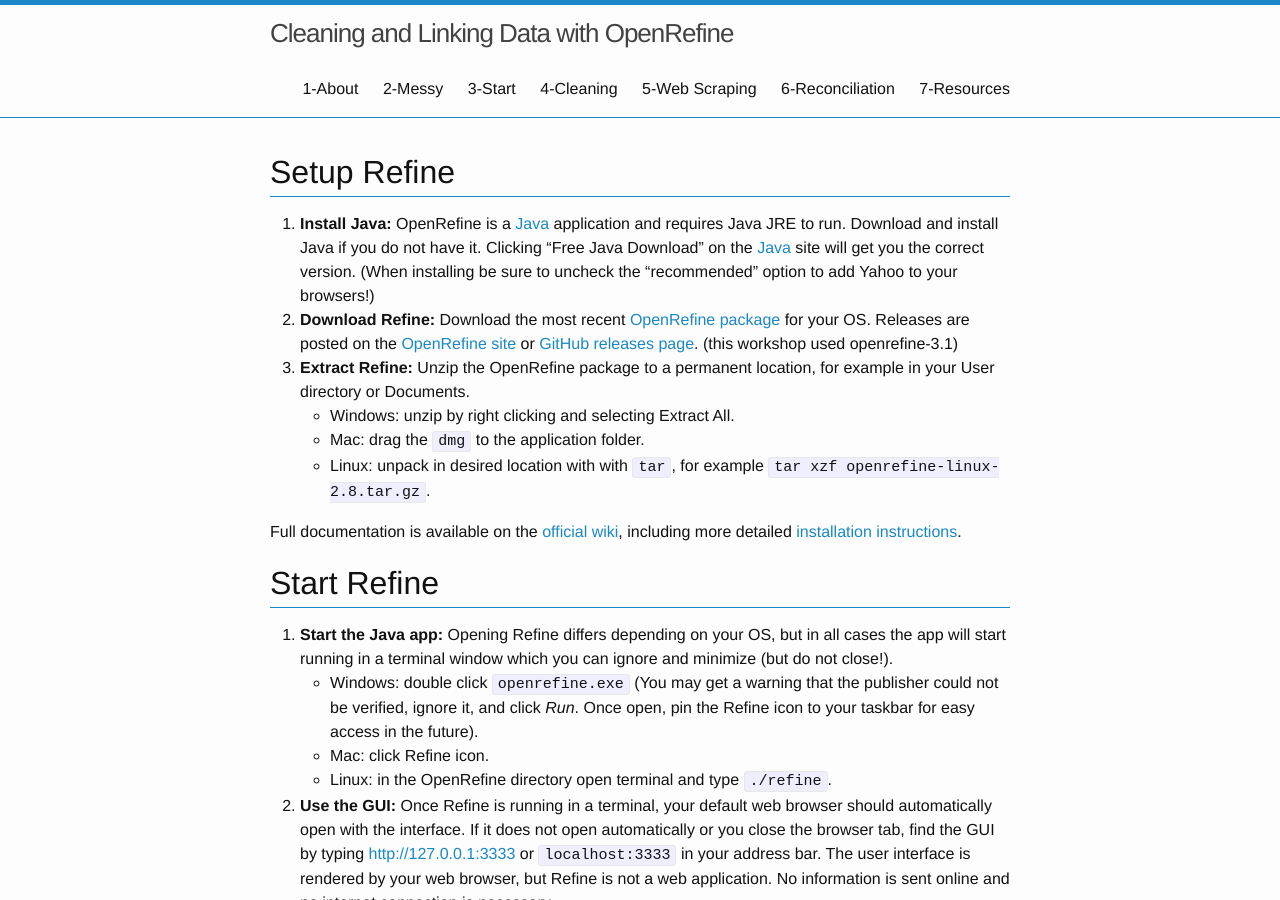
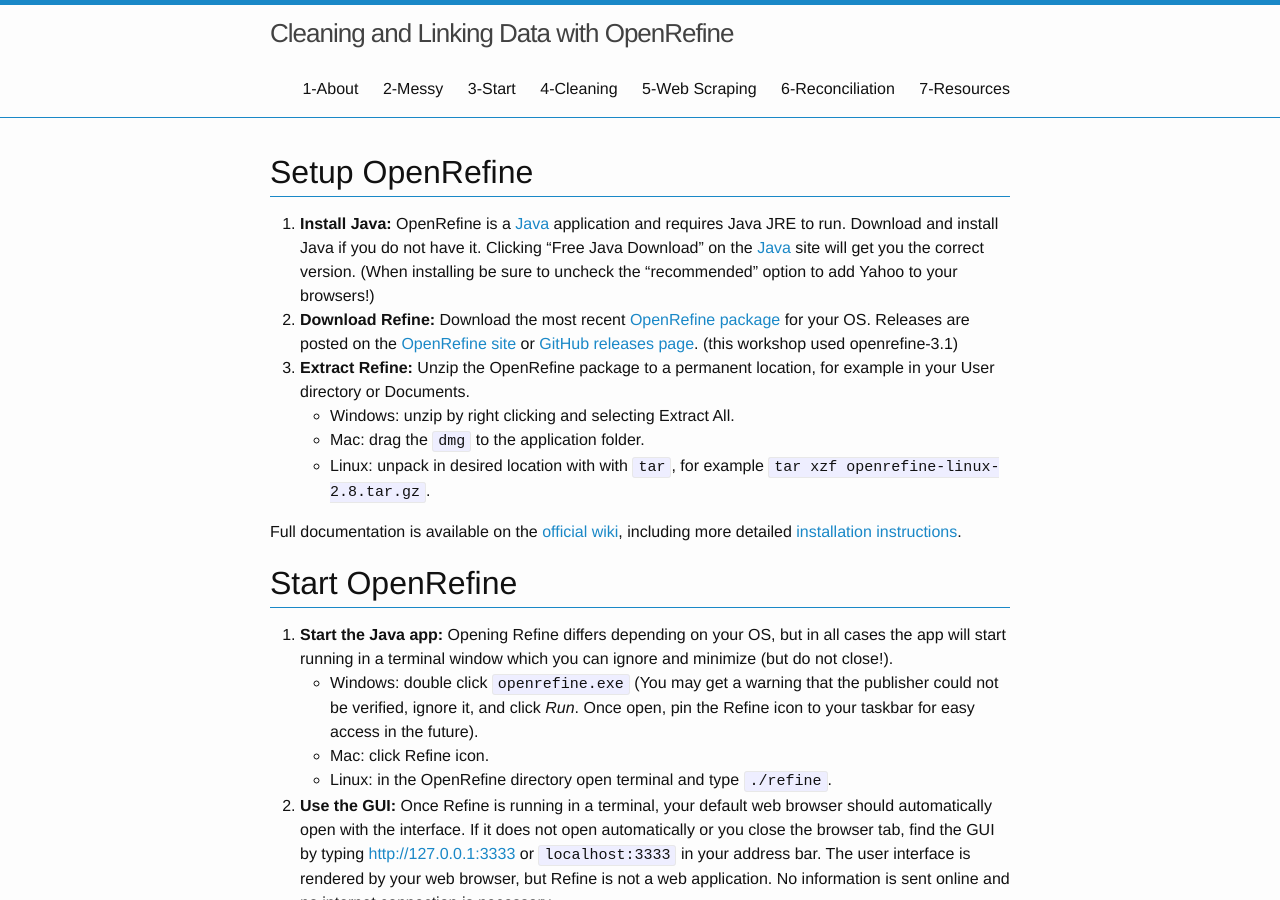
Before and after one commit to mbolam/DSWS_OpenRefine, a Jekyll site: the page built from 3-start.md, in a window 1280 px wide and 900 px high. Built offline with Jekyll 4.4.1, drawn with Linux system fonts in a browser that asks for light colours.

Commit message:
Update 3-start.md

```diff
--- a/3-start.md
+++ b/3-start.md
@@ -4,7 +4,7 @@ title: 3-Start
 nav: true
 ---
 
-# Setup Refine
+# Setup OpenRefine
 
 1. **Install Java:** OpenRefine is a [Java](http://java.com/en/) application and requires Java JRE to run. Download and install Java if you do not have it. Clicking "Free Java Download" on the [Java](http://java.com/) site will get you the correct version. (When installing be sure to uncheck the "recommended" option to add Yahoo to your browsers!)
 2. **Download Refine:** Download the most recent [OpenRefine package](http://openrefine.org/download.html) for your OS. Releases are posted on the [OpenRefine site](http://openrefine.org/download.html) or [GitHub releases page](https://github.com/OpenRefine/OpenRefine/releases/). (this workshop used openrefine-3.1)
@@ -15,7 +15,7 @@ nav: true
 
 Full documentation is available on the [official wiki](https://github.com/OpenRefine/OpenRefine/wiki/), including more detailed [installation instructions](https://github.com/OpenRefine/OpenRefine/wiki/Installation-Instructions).
 
-# Start Refine
+# Start OpenRefine
 
 1. **Start the Java app:** Opening Refine differs depending on your OS, but in all cases the app will start running in a terminal window which you can ignore and minimize (but do not close!).
     - Windows: double click `openrefine.exe` (You may get a warning that the publisher could not be verified, ignore it, and click *Run*. Once open, pin the Refine icon to your taskbar for easy access in the future).
```
